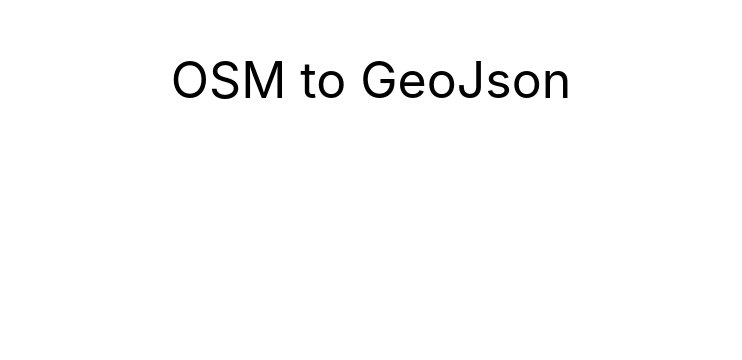
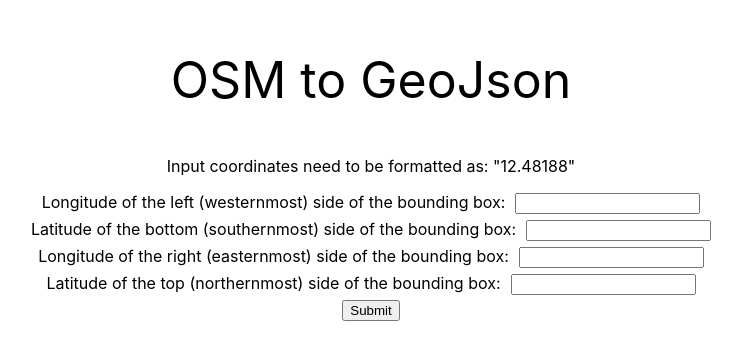
Before and after one commit to menep/osm_to_geojson, a React (Create React App) app: page / in a window 1280 px wide. Shown: the top 360 px of the page, without its empty margins (269-1011 px from the left). Built offline with nearby package versions, Linux system fonts and the light colour scheme.

Commit message:
feature: add data fetching and displaying in CoordinateInputForm

```diff
--- a/src/App.tsx
+++ b/src/App.tsx
@@ -1,11 +1,14 @@
 import React from "react";
 import styles from "./App.module.css";
 import AppHeader from "./components/AppHeader";
+
+import CoordinateInputForm from "./components/CoordinateInputForm";
 
 function App() {
   return (
     <main className={styles.app}>
       <AppHeader />
+      <CoordinateInputForm />
     </main>
   );
 }
--- a/src/components/CoordinateInputForm/index.module.css
+++ b/src/components/CoordinateInputForm/index.module.css
@@ -11,3 +11,7 @@
     align-items: center;
     gap: 5px;
 }
+
+.coordinateInputForm__submit {
+    margin-bottom: 30px;
+}
--- a/src/components/CoordinateInputForm/index.tsx
+++ b/src/components/CoordinateInputForm/index.tsx
@@ -1,12 +1,26 @@
 import { useState } from "react";
+import { GetMapDataByBoundingBoxParams } from "../../services/api/endpoints";
+import { fetchMapDataByBoundingBox } from "../../services/api/operations";
 import CoordinateInputElement from "../CoordinateInputElement";
 import styles from "./index.module.css";
+import type { FeatureCollection, Geometry, GeoJsonProperties } from "geojson";
+import Tree from "../Tree";
 
 const CoordinateInputForm = () => {
   const [left, setLeft] = useState("");
   const [bottom, setBottom] = useState("");
   const [right, setRight] = useState("");
   const [top, setTop] = useState("");
+  const [fetchedData, setFetchedData] = useState<FeatureCollection<
+    Geometry,
+    GeoJsonProperties
+  > | null>(null);
+
+  const submitData = async (params: GetMapDataByBoundingBoxParams) => {
+    const data = await fetchMapDataByBoundingBox(params);
+
+    setFetchedData(data);
+  };
 
   return (
     <section className={styles.coordinateInputForm}>
@@ -15,6 +29,8 @@
         className={styles.coordinateInputForm__form}
         onSubmit={(event) => {
           event.preventDefault();
+
+          submitData({ left, bottom, right, top });
         }}
       >
         <CoordinateInputElement
@@ -38,8 +54,10 @@
           handleInputChange={setTop}
         />
 
-        <button type="submit">Submit</button>
+        <button type="submit" className={styles.coordinateInputForm__submit}>Submit</button>
       </form>
+
+      {fetchedData && <Tree data={fetchedData} />}
     </section>
   );
 };
```
Also changed, not shown: 1 other file (tests, documents, lock files or other folders).
